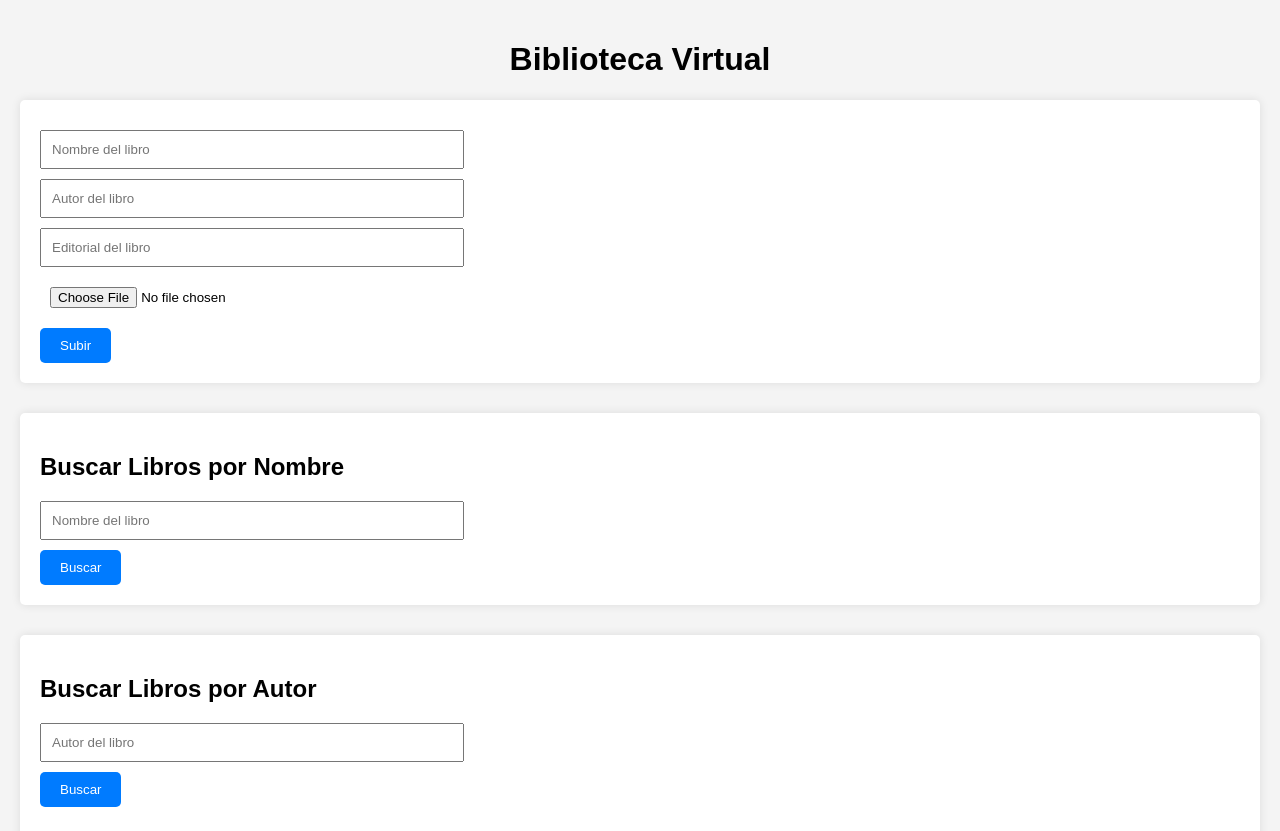
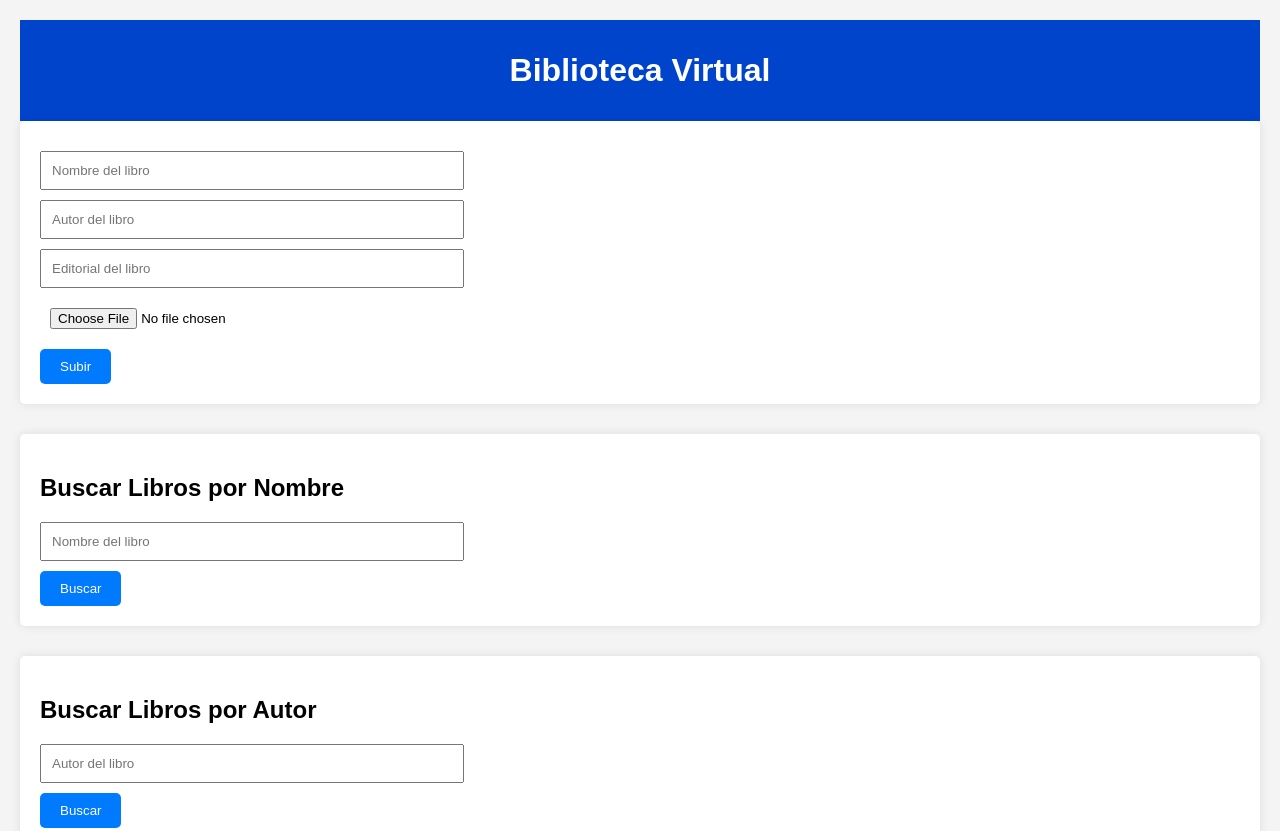
Before and after one commit to AzlanW/Archivo.., a website with bundled scripts: page docs/index.html in a window 1280 px wide. Shown: the top 831 px of the page. Built offline with nearby package versions, Linux system fonts and the light colour scheme.

Commit message:
Update styles.css

```diff
--- a/docs/styles.css
+++ b/docs/styles.css
@@ -6,7 +6,11 @@ body {
 }
 
 h1 {
+    background-color: #0044cc;
+    color: #fff;
     text-align: center;
+    padding: 1em;
+    margin: 0;
 }
 
 section {
```
